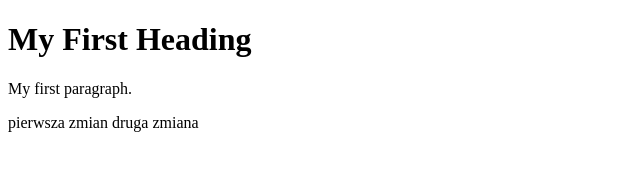
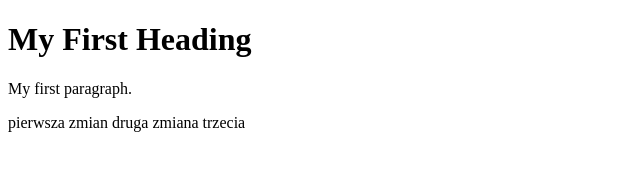
Before and after one commit to GrYzLy/zadanie, a plain HTML site: page Index.html in a window 1280 px wide. Shown: the full height of the page, 0-640 px from the left. Drawn offline with Linux system fonts and the light colour scheme.

Commit message:
trzeci commit

```diff
--- a/Index.html
+++ b/Index.html
@@ -6,6 +6,6 @@
 <p>My first paragraph.</p>
 pierwsza zmian
 druga zmiana
-
+trzecia
 </body>
 </html>
```
